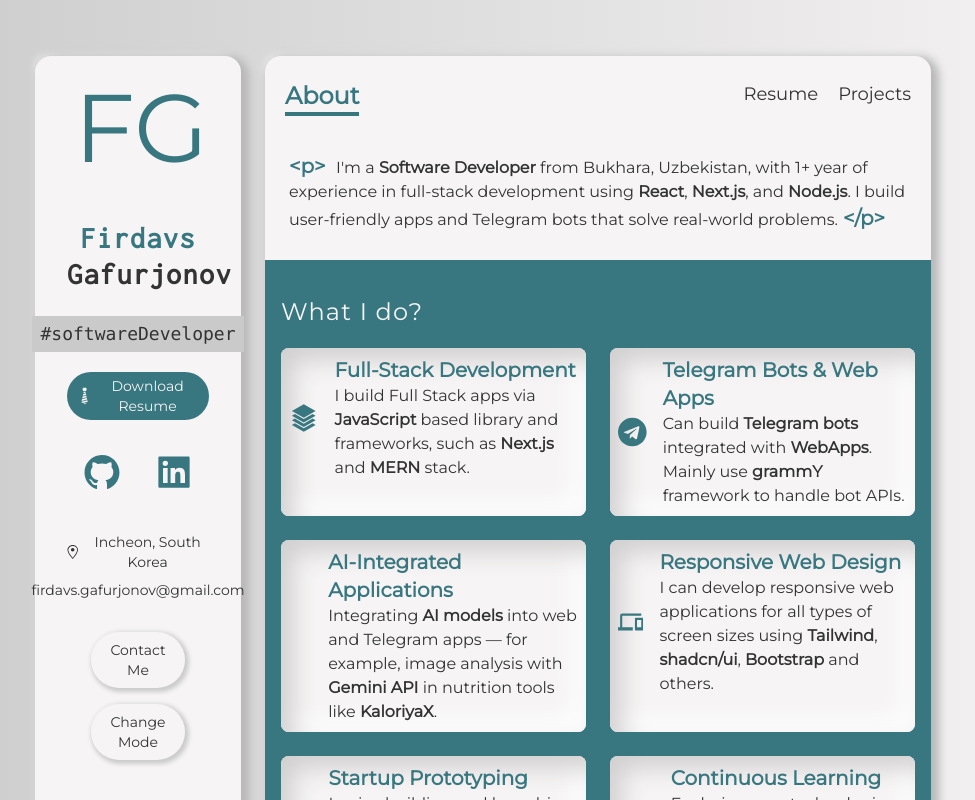
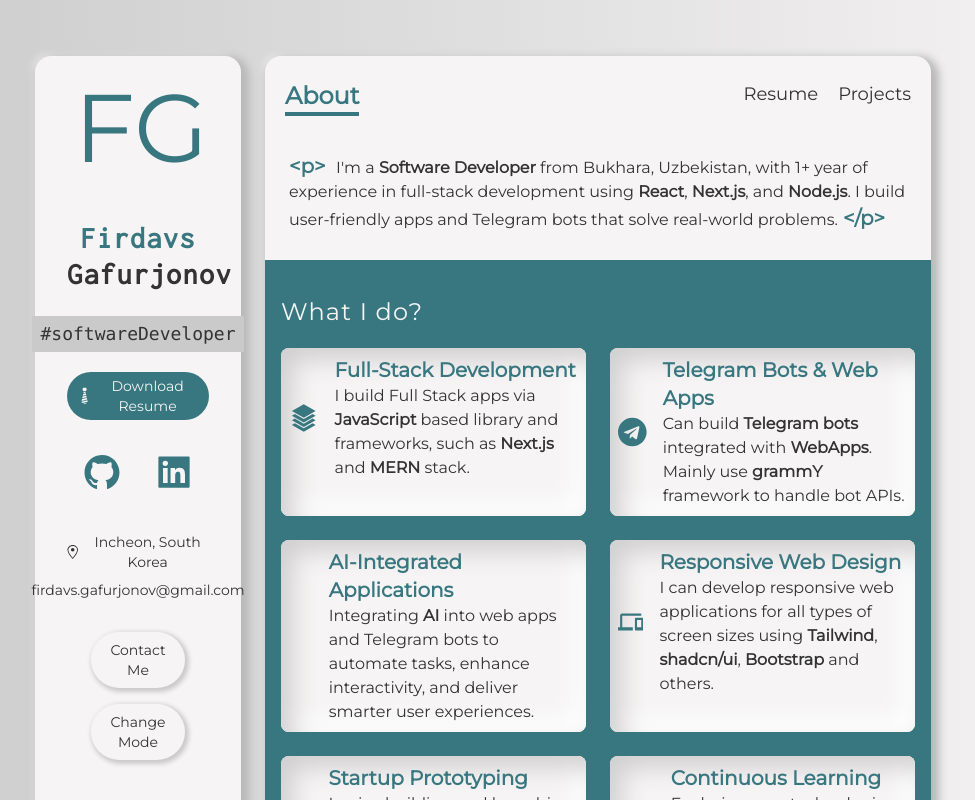
Before and after one commit to gfirik/portfolio, a Next.js app: page / in a window 1280 px wide. Shown: the top 800 px of the page, without its empty margins (157-1132 px from the left). Built offline with nearby package versions, Linux system fonts and the light colour scheme; some icons are missing.

Commit message:
final update: 07.04.2025

```diff
--- a/data.ts
+++ b/data.ts
@@ -24,7 +24,7 @@ export const services: IService[] = [
     Icon: PiBrain,
     title: "AI-Integrated Applications",
     about:
-      "Integrating <b>AI models</b> into web and Telegram apps — for example, image analysis with <b>Gemini API</b> in nutrition tools like <b>KaloriyaX</b>.",
+      "Integrating <b>AI</b> into web apps and Telegram bots to automate tasks, enhance interactivity, and deliver smarter user experiences.",
   },
   {
     Icon: MdDevices,
```
